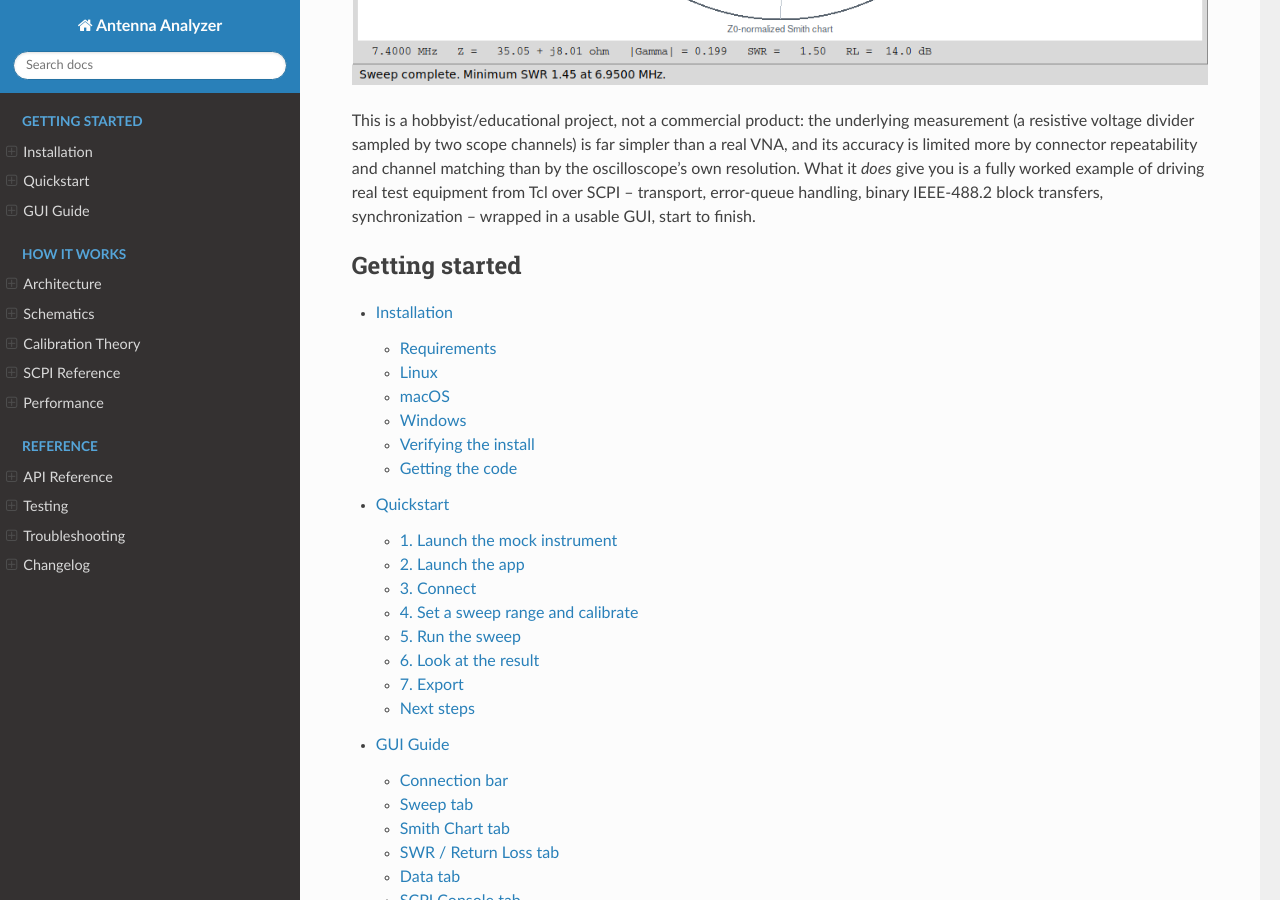
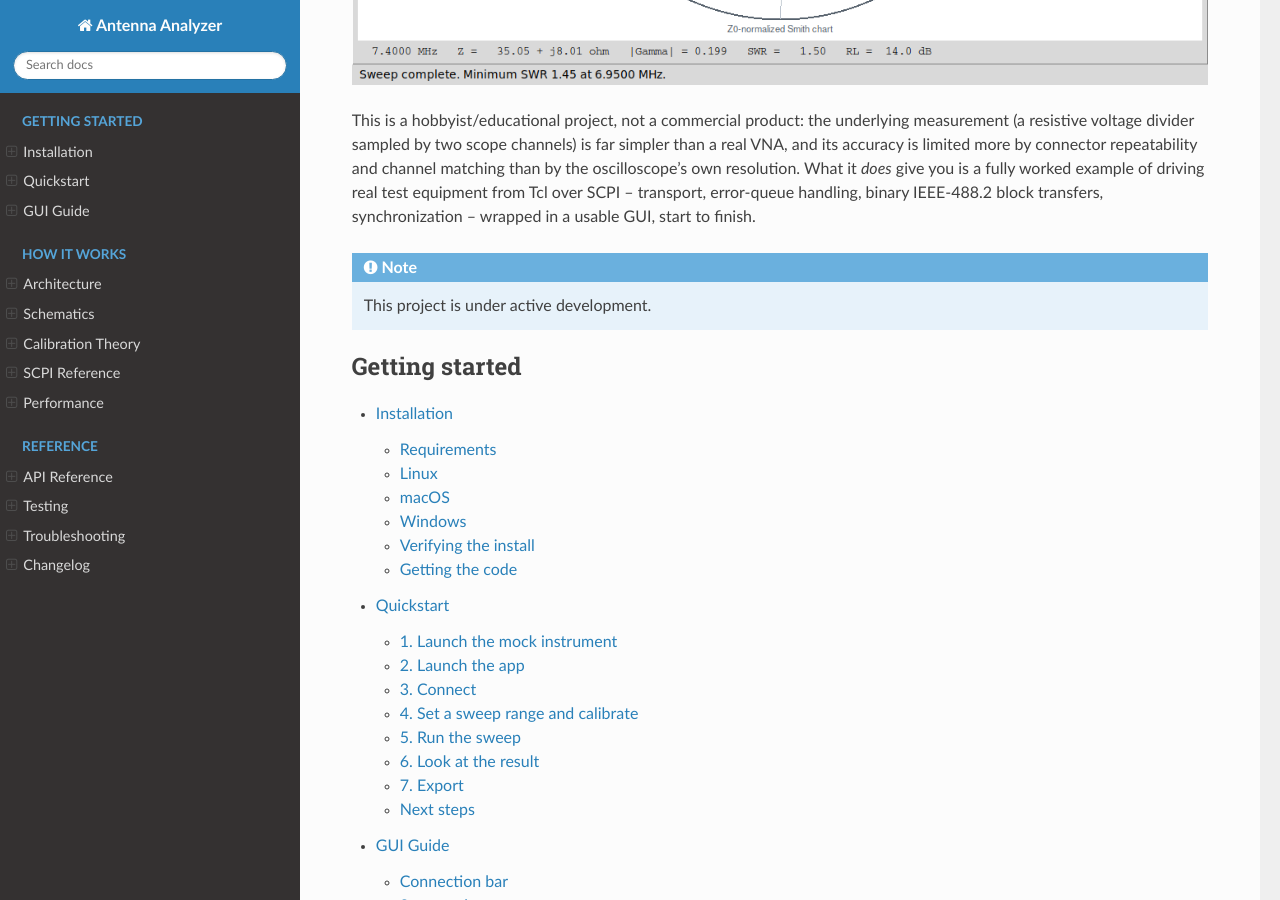
Before and after one commit to aleysos115/Antenna-Analyzer, a Sphinx documentation site: the page built from docs/source/index.rst, in a window 1280 px wide and 900 px high, scrolled down 788 px. Built offline with Sphinx 7.4.7 and the Read the Docs theme 3.1.0, drawn with Linux system fonts in a browser that asks for light colours.

Commit message:
Updated docs

```diff
--- a/docs/source/index.rst
+++ b/docs/source/index.rst
@@ -20,6 +20,10 @@ own resolution. What it *does* give you is a fully worked example of
 driving real test equipment from Tcl over SCPI -- transport, error-queue
 handling, binary IEEE-488.2 block transfers, synchronization -- wrapped in
 a usable GUI, start to finish.
+
+.. note::
+
+   This project is under active development.
 
 .. toctree::
    :maxdepth: 2
```
Also changed, not shown: README.rst (+8 -6 lines).
